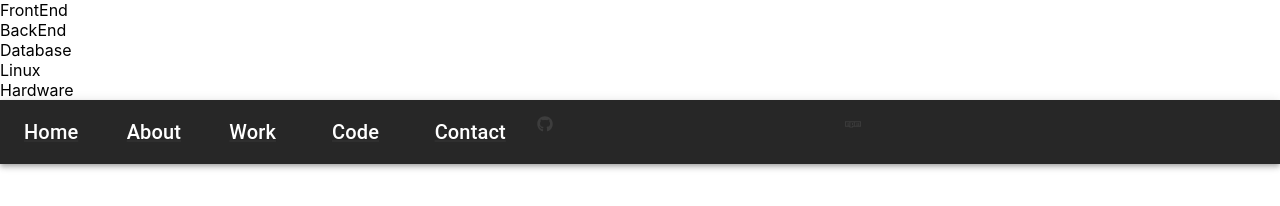
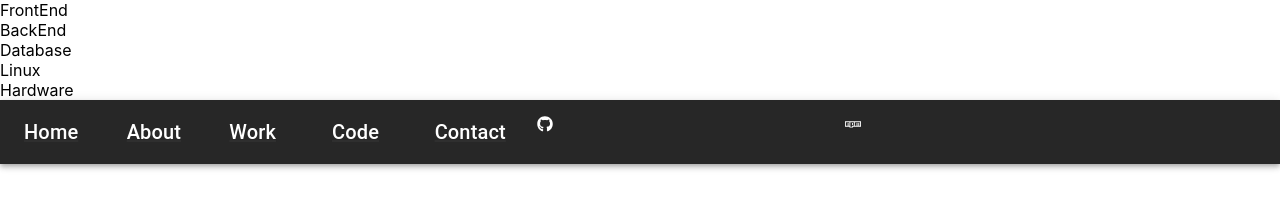
Before and after one commit to SABaltz/showcase, a React (Create React App) app: page /code in a window 1280 px wide. Shown: the top 206 px of the page. Built offline with nearby package versions, Linux system fonts and the light colour scheme.

Commit message:
Inherit Color

```diff
--- a/src/components/Footer.tsx
+++ b/src/components/Footer.tsx
@@ -20,12 +20,12 @@ export default function Footer() {
                         </Grid>
                     ))}
                     <Grid item xs={3}>
-                        <Link href={`https://github.com/SABaltz`}>
+                        <Link color={'inherit'} href={`https://github.com/SABaltz`}>
                             <FaGithub/>
                         </Link>
                     </Grid>
                     <Grid item xs={3}>
-                        <Link href={`https://www.npmjs.com/~sabaltz`}>
+                        <Link color={'inherit'} href={`https://www.npmjs.com/~sabaltz`}>
                             <FaNpm/>
                         </Link>
                     </Grid>
```
